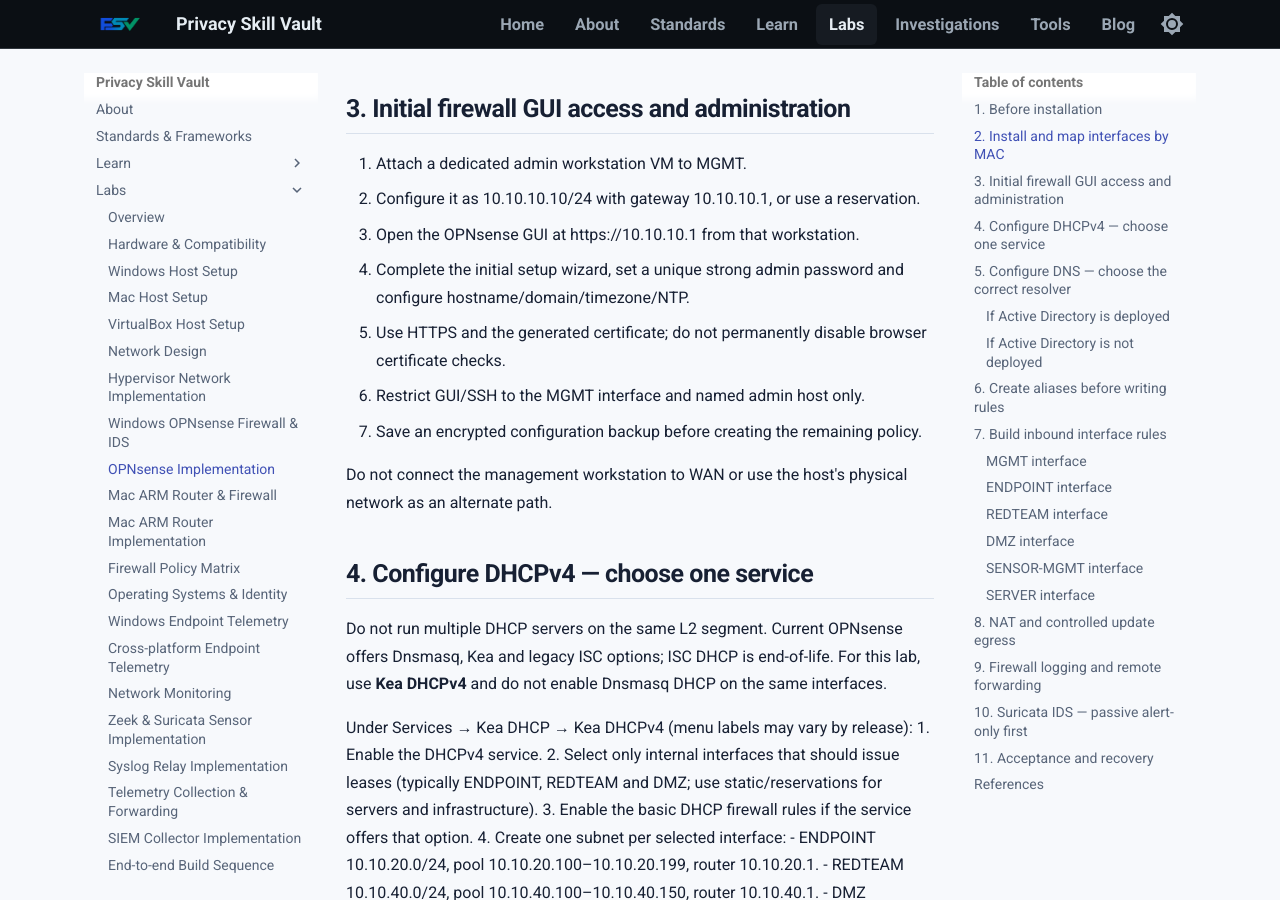
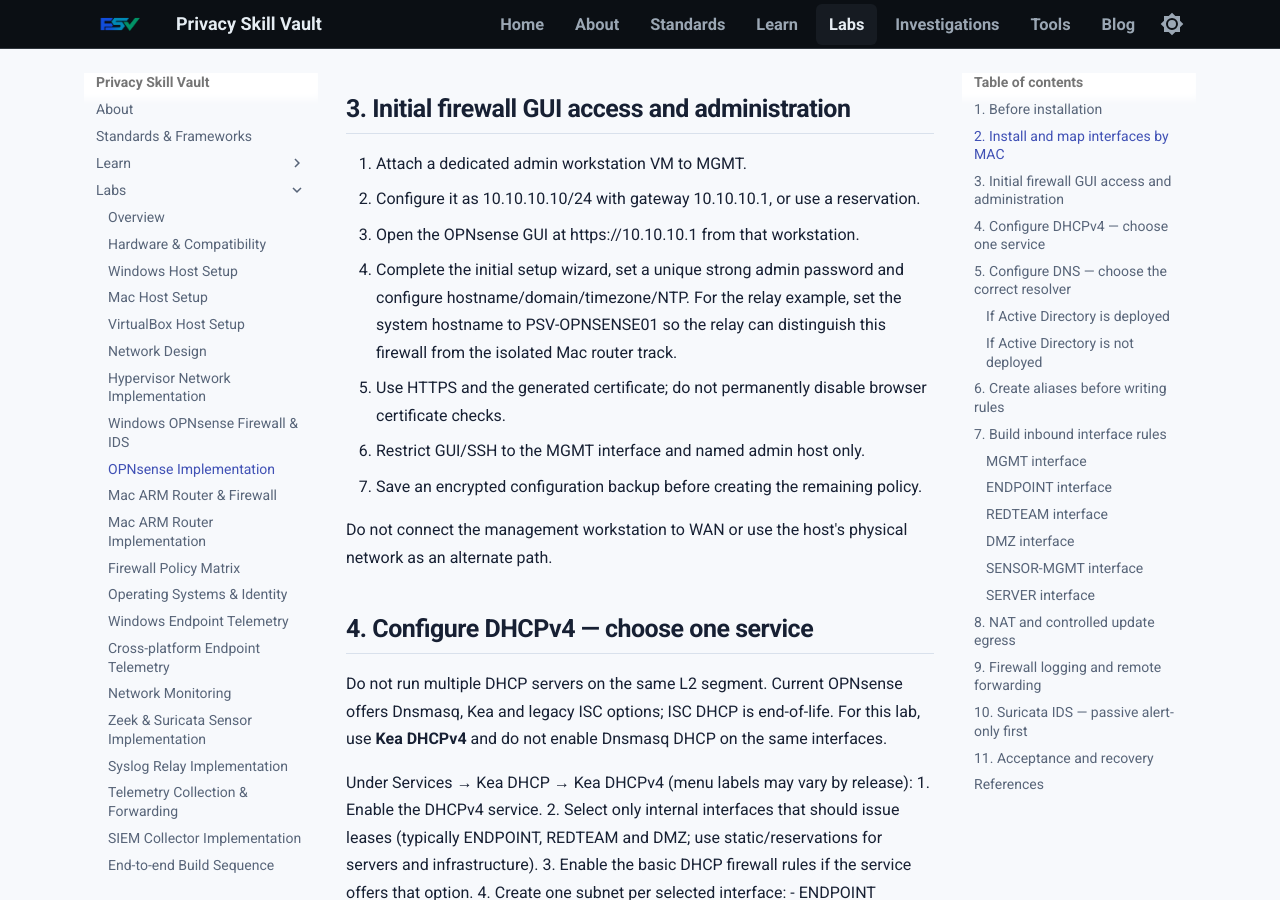
Before and after one commit to PrivacySkillVault/privacyskillvault.github.io, an MkDocs documentation site: the page built from docs/labs/opnsense-implementation.md, in a window 1280 px wide and 900 px high, scrolled down 1386 px. Built offline with MkDocs 1.6.1 and Material for MkDocs 9.7.7, drawn with Linux system fonts in a browser that asks for light colours.

Commit message:
Document OPNsense hostname required by source-specific syslog relay

```diff
--- a/docs/labs/opnsense-implementation.md
+++ b/docs/labs/opnsense-implementation.md
@@ -37,7 +37,7 @@ After applying, verify the interface status and address on the dashboard and und
 1. Attach a dedicated admin workstation VM to MGMT.
 2. Configure it as 10.10.10.10/24 with gateway 10.10.10.1, or use a reservation.
 3. Open the OPNsense GUI at https://10.10.10.1 from that workstation.
-4. Complete the initial setup wizard, set a unique strong admin password and configure hostname/domain/timezone/NTP.
+4. Complete the initial setup wizard, set a unique strong admin password and configure hostname/domain/timezone/NTP. For the relay example, set the system hostname to PSV-OPNSENSE01 so the relay can distinguish this firewall from the isolated Mac router track.
 5. Use HTTPS and the generated certificate; do not permanently disable browser certificate checks.
 6. Restrict GUI/SSH to the MGMT interface and named admin host only.
 7. Save an encrypted configuration backup before creating the remaining policy.
```
